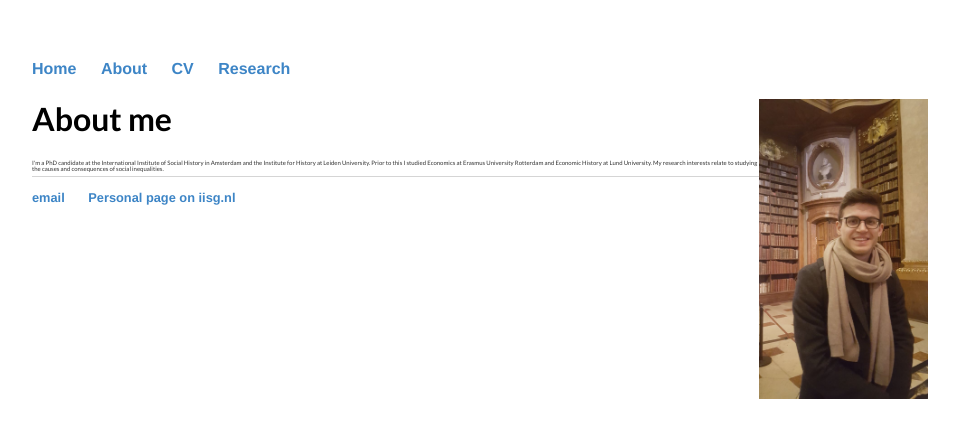
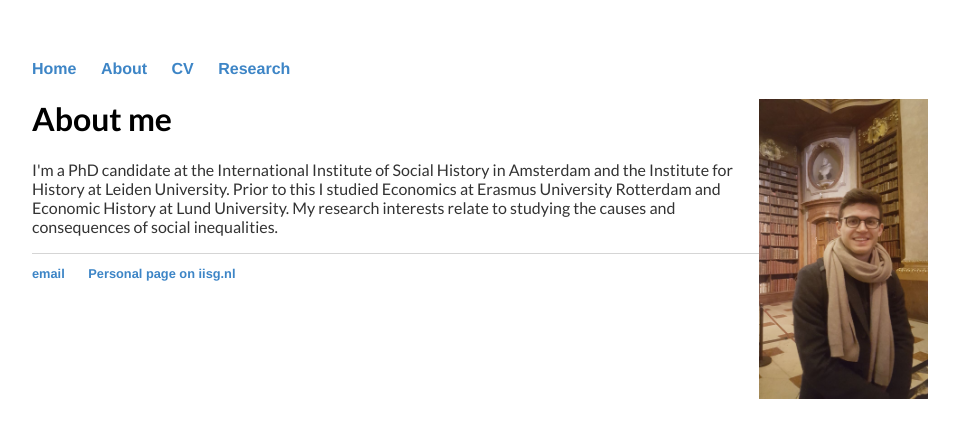
Before and after one commit to kok-joris/kok-joris.github.io, a Jekyll site: the page built from about/index.html, in a window 1280 px wide. Shown: the top 438 px of the page, without its empty margins (160-1119 px from the left). Built offline with Jekyll 4.4.1, drawn with Linux system fonts in a browser that asks for light colours; Markdown is read by kramdown in place of the engine named in the settings.

Commit message:
Update index.html

```diff
--- a/about/index.html
+++ b/about/index.html
@@ -4,7 +4,7 @@
 ---
 <style>
   .blurb p {
-    font-size: 0.3em; /* Adjust the value as needed */
+    font-size: 1em; /* Adjust the value as needed */
   }
 </style>
 
```
